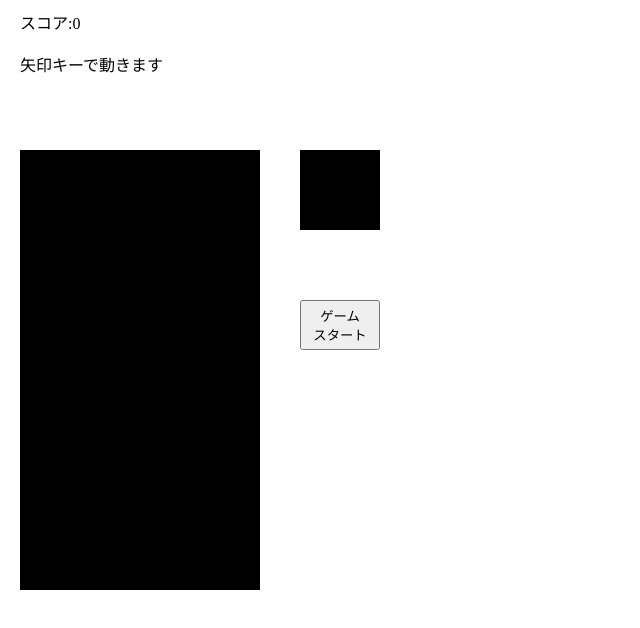
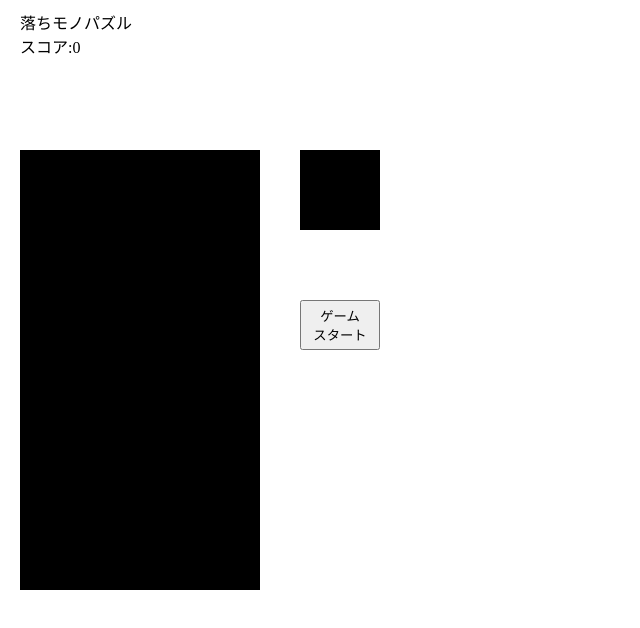
Before and after one commit to KawaguchiAtsushi-coder/KawaguchiAtsushi.github.io, a plain HTML site: page level1.html in a window 1280 px wide. Shown: the whole page, without its empty margins (0-640 px from the left). Drawn offline with Linux system fonts and the light colour scheme.

Commit message:
level1.html

```diff
--- a/index.html
+++ b/level1.html
@@ -1,6 +1,6 @@
 <html>
  <head>
-    <script src="program2.js"></script>
+    <script src="puzzle.js"></script>
     <audio id="kaiten" preload="auto">
         <source src="oto/kaiten.mp3" type="audio/mp3">
     </audio>
@@ -23,20 +23,18 @@
  </head>
  <body onload="hajime()" onkeydown="ugokasu(event)">
     <div style="position:absolute; left:20px; top:10;">
-        <!-- <hi>落ちモノパズル</hi> -->
+        <hi>落ちモノパズル</hi>
         <div style="width:380px;">
-            スコア:<span id="tokuten">0</span><br>
-            <br>
-            矢印キーで動きます
+            スコア:<span id="tokuten">0</span>
         </div>
     </div>
-    <canvas id="back" width="240" height="440" style="position:absolute;left:20px; top:150; background-color:black">
+    <canvas id = "back" width="240" height="440" style="position:absolute;left:20px; top:150; background-color:black">
     </canvas>
-    <canvas id="game" width="240" height="440" style="position: absolute; left:20px; top:150px; background-color:transparent">
+    <canvas id = "game" width="240" height="440" style="position: absolute; left:20px; top:150px; background-color:transparent">
     </canvas>
-    <canvas id="tsugi" width="80" height="80"  style="position: absolute; left:300px; top:150px; background-color:black">
+    <canvas id = "tsugi" width="80" height="80"  style="position: absolute; left:300px; top:150px; background-color:black">
     </canvas>
-    <button id="kaishibtn" style="position: absolute;left:300px; top:300px; width:80px; height:50px;"" onclick="gamekaishi()">
+    <button id = "kaishibtn" style="position: absolute;left:300px; top:300px; width:80px; height:50px;"" onclick="gamekaishi()">
         ゲーム<br>スタート
     </button>
  </body>
```
